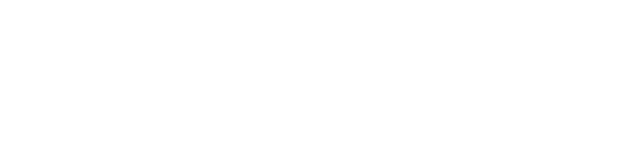
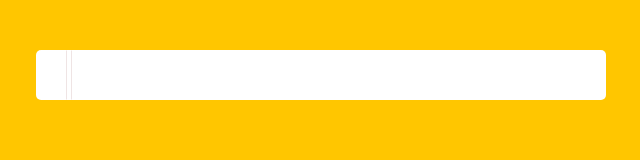
Before and after one commit to shubham2o/Speech-Detection, a website: page index.html in a window 1280 px wide. Shown: the whole page, without its empty margins (319-959 px from the left). Drawn offline with Linux system fonts and the light colour scheme.

Commit message:
index.html(Structure) + style.css of project added

```diff
--- a/index.html
+++ b/index.html
@@ -10,6 +10,8 @@
 </head>
 
 <body>
+    <div class="words" contenteditable></div>
+
     <script src="script.js"></script>
 </body>
 
--- a/style.css
+++ b/style.css
@@ -0,0 +1,38 @@
+html {
+    font-size : 10px;
+}
+
+body {
+    background : #ffc600;
+    font-family : 'helvetica neue';
+    font-weight : 200;
+    font-size : 20px;
+}
+
+.words {
+    max-width: 500px;
+    margin : 50px auto;
+    background : white;
+    border-radius : 5px;
+    box-shadow : 10px 10px 0 rbga(0, 0, 0, 0.1);
+    padding : 1rem 2rem 1rem 5rem;
+    background : -webkit-gradient(linear, 0 0 , 0 100% from(#d9eaf3), color-stop(4%, #fff)) 0 4px;
+    background-size : 100% 3rem;
+    position : relative;
+    line-height : 3rem;
+}
+
+p {
+    margin : 0 0 3rem;
+}
+
+.words:before {
+    content : '';
+    position : absolute;
+    width : 4px;
+    top : 0;
+    left : 30px;
+    bottom : 0;
+    border : 1px solid;
+    border-color : transparent #efe4e4;
+}
```
